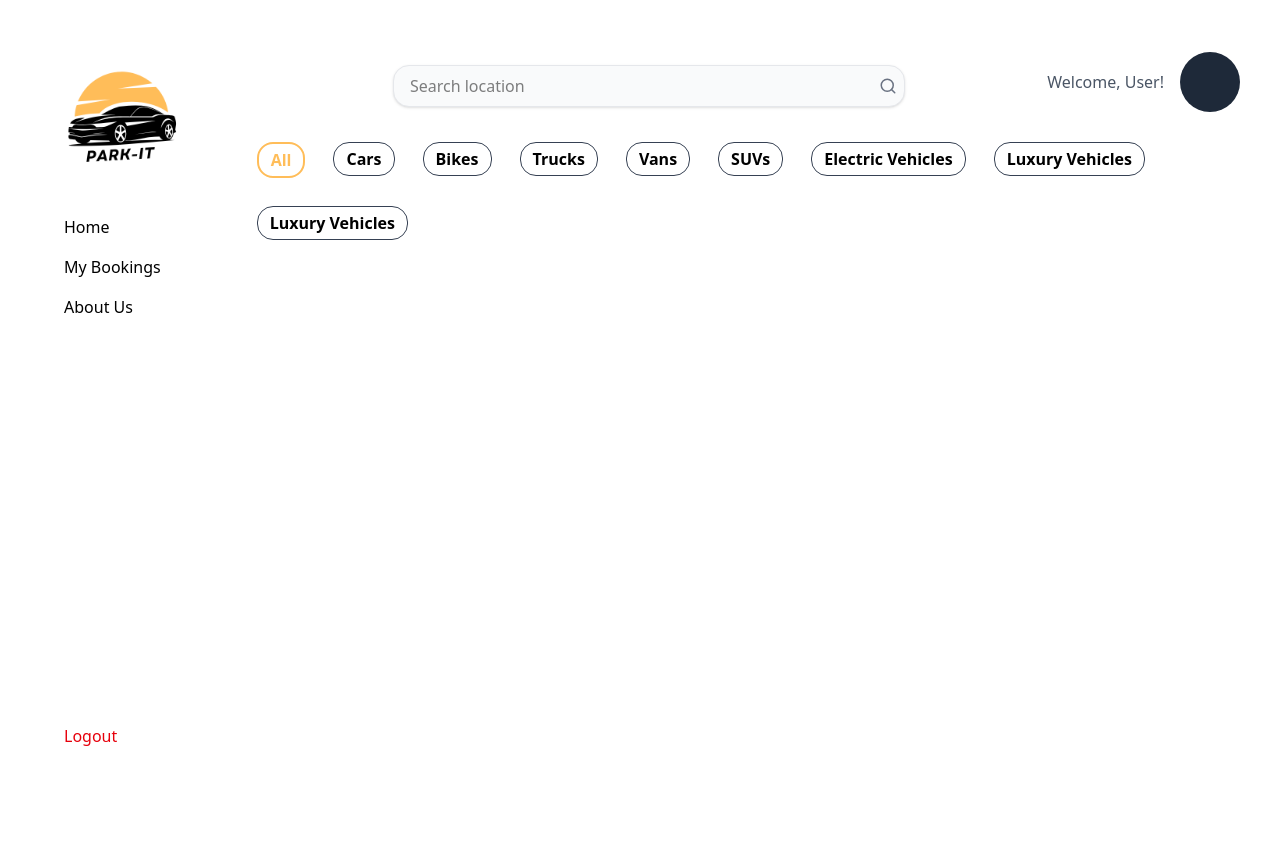
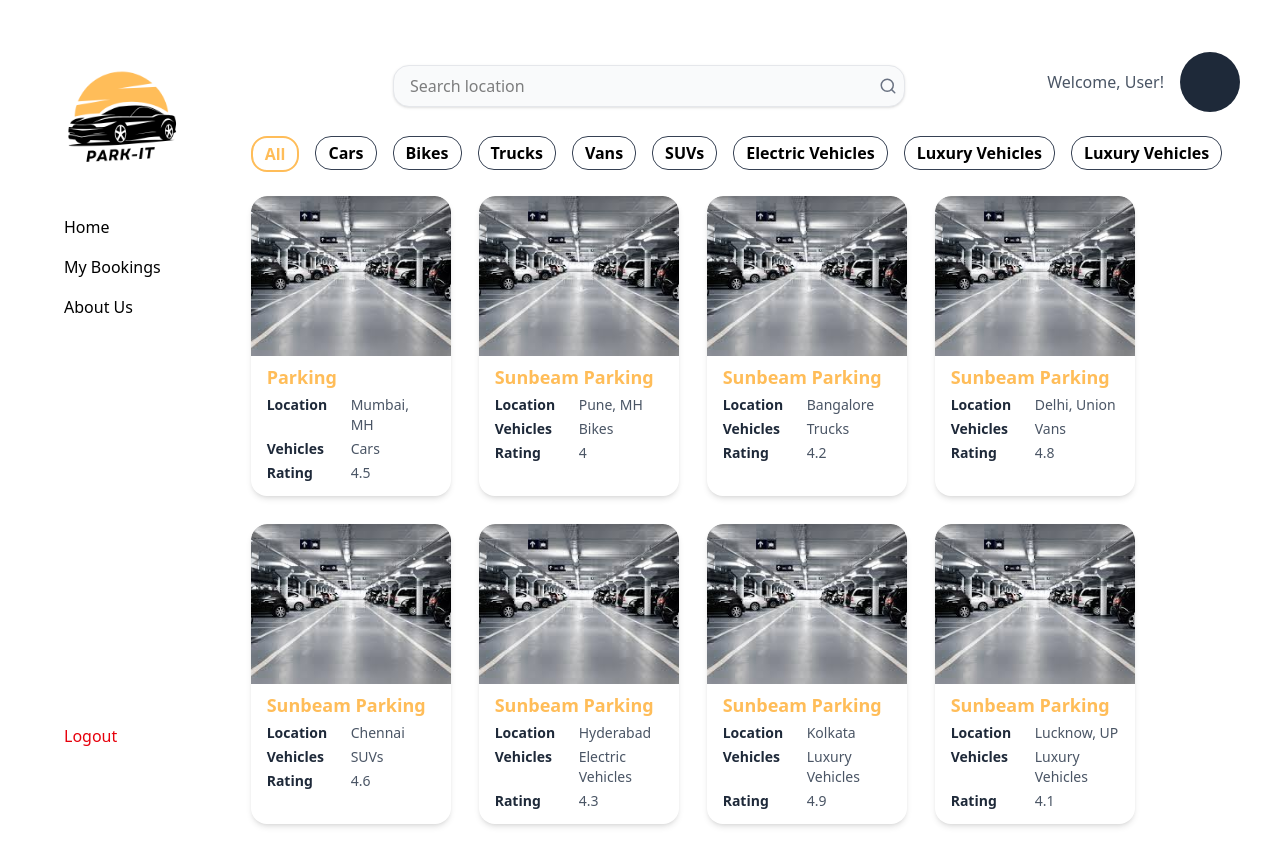
Before and after one commit to Parking-Management-System-Sunbeam/Parking-Management-System, a React (Vite) app in the folder Client/: page /home in a window 1280 px wide. Shown: the top 866 px of the page. Before the commit the page ends 800 px from the top, so only its background shows below. Built offline with nearby package versions, Linux system fonts and the light colour scheme.

Commit message:
Home page complete Ui

```diff
--- a/Client/src/Components/FilterComponent.jsx
+++ b/Client/src/Components/FilterComponent.jsx
@@ -9,7 +9,7 @@ const FilterComponent = ({label, defActive=false}) => {
   }
   return (
     <div>
-      <div className={` ${isActive ? 'border-[#ffbd59]  text-[#ffbd59] border-2' : 'border-gray-700  border-1' }  font-semibold inline-block rounded-2xl py-1 px-3 m-1.5  cursor-pointer transition-all duration-200 `} onClick={handleFilter}>
+      <div className={` ${isActive ? 'border-[#ffbd59]  text-[#ffbd59] border-2' : 'border-gray-700  border-1' }  font-semibold inline-block rounded-2xl py-1 px-3   cursor-pointer transition-all duration-200 `} onClick={handleFilter}>
       <label className='cursor-pointer' htmlFor=''>{label}</label>
       </div>
     </div>
--- a/Client/src/Components/Listing.jsx
+++ b/Client/src/Components/Listing.jsx
@@ -1,23 +1,34 @@
 import React from 'react'
 import { useState } from 'react'
-import sunbeamParking from "../assets/ParkingImages/sunbeamParking.jpg"
-const Listing = () => {
-  const[component, setComponent] = useState("");
+
+const Listing = ({data}) => {
+  console.log(data)
+
   const onDetails=()=>{
-    console.log("listing clicked",component);
+    console.log("listing clicked");
     //listing logic
   }
   return (
 
     <>
-      <div onClick={onDetails} className='w-50 h-[300px]  rounded-lg overflow-hidden shadow-md flex flex-col items-center p-2 cursor-pointer hover:shadow-xl hover:scale-105 transition-transform' >
-      <img src={sunbeamParking} className='w-full h-40 object-cover rounded-2xl ' alt="Sunbeam Parking" />
-      <div className='ml-1 mt-2 text-left  font-medium'>Name: Sunbeam Parking</div>
-      <div className='mt-2  text-left text-sm font-light'>
-      <div ><b className='mr-10.5'>Price</b>: ₹40/hr</div>
-      <div> <b className='mr-4.75'>Location</b>: Hinjewadi, Pune</div>
-      <div> <b className='mr-1.25'>Availability</b>: Open 24x7</div>
-      <div><b className='mr-8.5'>Status</b>: Available</div>
+      <div onClick={onDetails} className='w-50 h-[300px]  overflow-hidden shadow-md flex flex-col   cursor-pointer  rounded-2xl ' >
+      <img src={data.image} className='w-full h-40 object-cover rounded-t-2xl  ' alt="Sunbeam Parking" />
+      <div className='px-4  text-[18px] mt-2  font-bold text-left text-[#ffbd59]'>{data.name}</div>
+      <div className='mt-1 space-y-1 text-left text-sm font-light px-4 '>
+        <div className='flex justify-between text-gray-600'>
+            <div className=' flex-1 font-bold text-gray-800'>Location </div>
+            <div className=' flex-1'>{data.location} </div>
+        </div>
+        <div className='flex justify-between text-gray-600'>
+            <div className=' flex-1 font-bold text-gray-800'>Vehicles </div>
+            <div className=' flex-1'>{data.vehicles} </div>
+            </div>
+        <div className='flex justify-between text-gray-600'>
+            <div className=' flex-1 font-bold text-gray-800'>Rating </div >
+            <div className=' flex-1'>{data.rating} </div>
+</div>
+
+            {/*  */}
       </div>
 
       </div>
--- a/Client/src/Pages/User/Home.jsx
+++ b/Client/src/Pages/User/Home.jsx
@@ -2,7 +2,9 @@ import React from "react";
 import Sidebar from "../../components/Sidebar";
 import SearchComponent from "../../Components/SearchComponent";
 import FilterComponent from "../../Components/FilterComponent";
+import Listing from "../../Components/Listing";
 
+import sunbeamParking from "../../assets/ParkingImages/parking.jpg"
 function Home() {
 
   const filterOptions = [
@@ -17,6 +19,17 @@ function Home() {
  { label: "Luxury Vehicles", value: "luxury" }
   ]
 
+
+  const parkingData = [
+    { id: 1, name: " Parking", location: "Mumbai, MH", vehicles: "Cars", rating: 4.5, image: sunbeamParking },
+    { id: 2, name: "Sunbeam Parking", location: "Pune, MH", vehicles: "Bikes", rating: 4.0, image: sunbeamParking },
+    { id: 3, name: "Sunbeam Parking", location: "Bangalore", vehicles: "Trucks", rating: 4.2, image: sunbeamParking },
+    { id: 4, name: "Sunbeam Parking", location: "Delhi, Union", vehicles: "Vans", rating: 4.8, image: sunbeamParking },
+    { id: 5, name: "Sunbeam Parking", location: "Chennai", vehicles: "SUVs", rating: 4.6, image: sunbeamParking },
+    { id: 6, name: "Sunbeam Parking", location: "Hyderabad", vehicles: "Electric Vehicles", rating: 4.3, image: sunbeamParking },
+    { id: 7, name: "Sunbeam Parking", location: "Kolkata", vehicles: "Luxury Vehicles", rating: 4.9, image: sunbeamParking },
+  { id: 10, name: "Sunbeam Parking", location: "Lucknow, UP", vehicles: "Luxury Vehicles", rating: 4.1, image: sunbeamParking }
+  ];
   return (
     <div className="flex">
       {/* sidebar */}
@@ -41,11 +54,23 @@ function Home() {
         <div className="flex flex-wrap gap-4 mb-6">
           {
 
-            filterOptions.map((option) => ( <FilterComponent key={option.value} label={option.label} value={option.value} defActive={option.active} />))
+            filterOptions.map((option) => ( <FilterComponent key={option.value}  label={option.label} value={option.value} defActive={option.active} />))
 
           }
 
         </div>
+
+        {/* cards */}
+
+             <div className="flex flex-wrap gap-7 mb-8">
+          {
+
+            parkingData.map((option) => ( <Listing key={option.value} data={option} />))
+
+          }
+
+        </div>
+
 
         </div>
     </div>
```
Also changed, not shown: Client/src/assets/ParkingImages/parking.jpg (added), Client/src/assets/ParkingImages/sunbeamParking.jpg (deleted).
